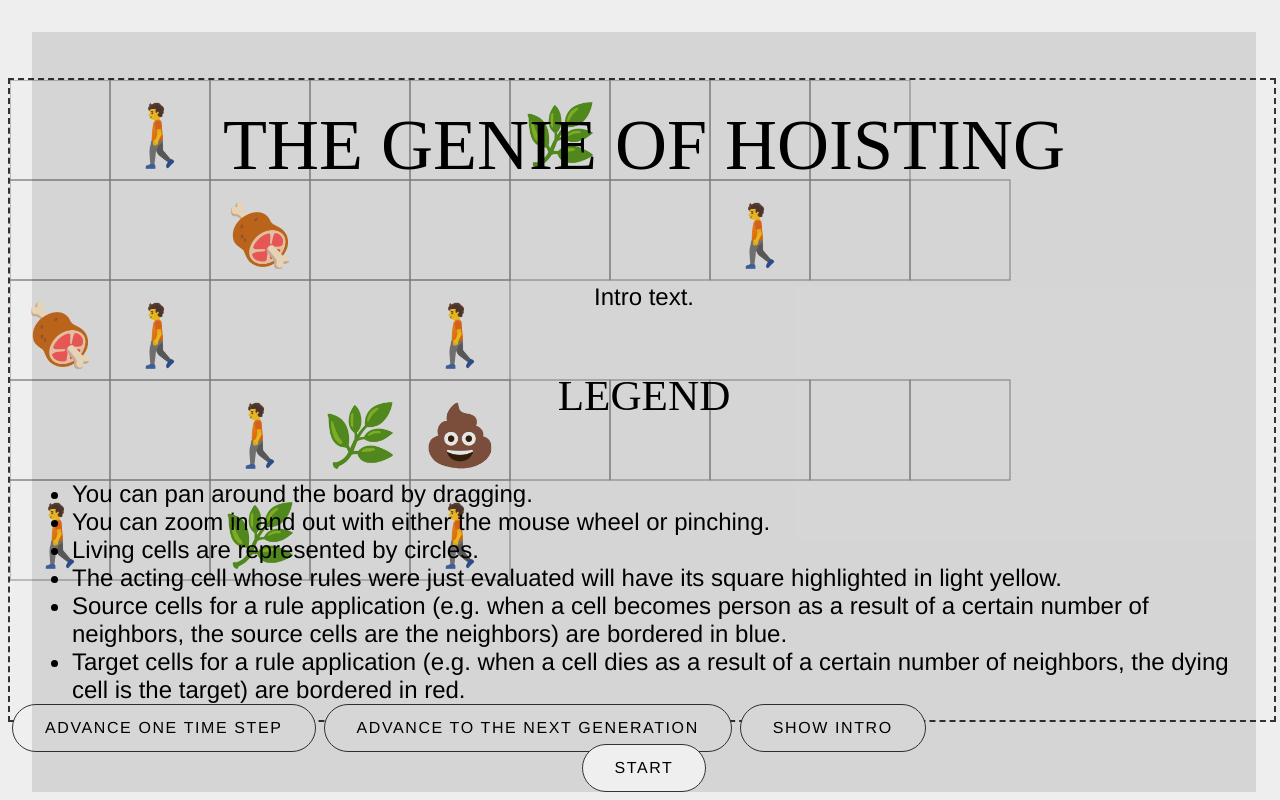
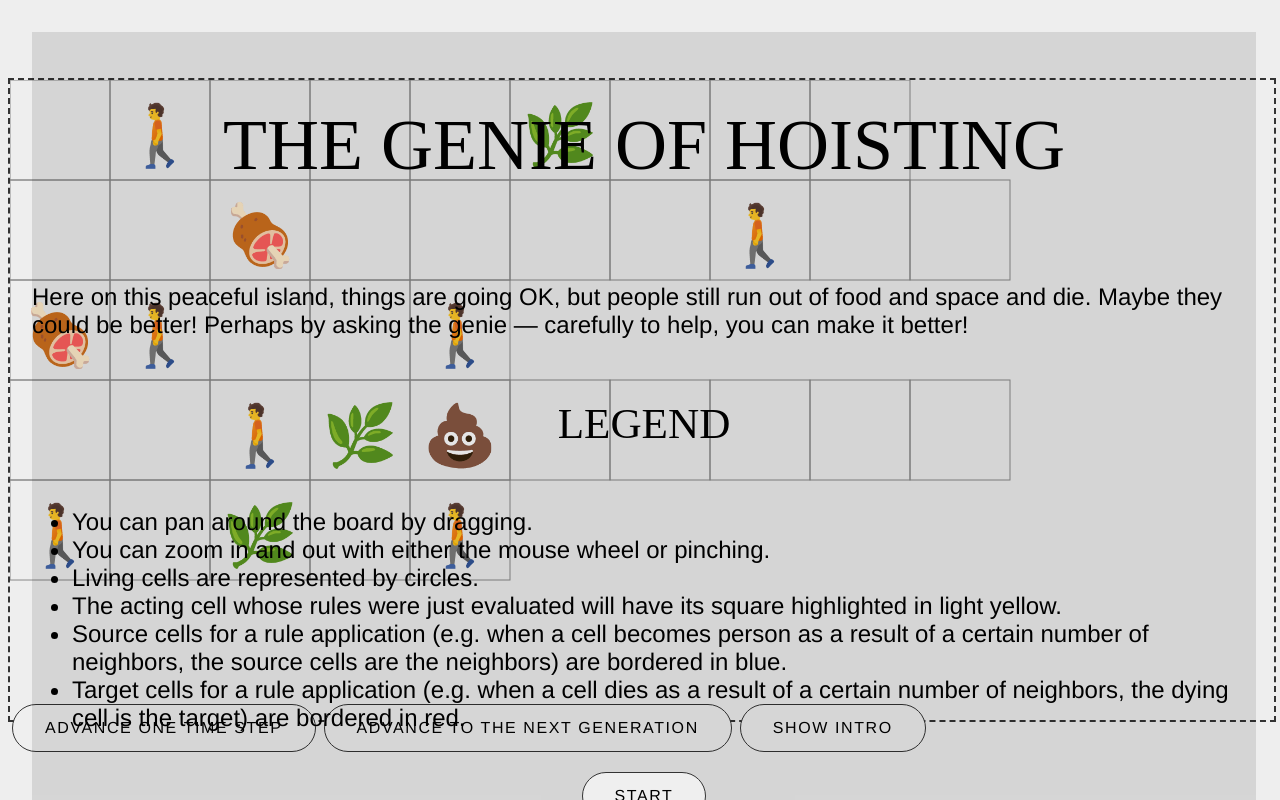
Before and after one commit to jimkang/genie, a website: page index.html in a window 1280 px wide. Shown: the top 800 px of the page. Drawn offline with Linux system fonts and the light colour scheme.

Commit message:
Intro text.

```diff
--- a/index.html
+++ b/index.html
@@ -11,7 +11,7 @@
 
   <section class="explanation">
     <h1 class="title">The Genie of Hoisting</h1>
-    <p>Intro text.</p>
+    <p>Here on this peaceful island, things are going OK, but people still run out of food and space and die. Maybe they could be better! Perhaps by asking the genie &mdash; carefully to help, you can make it better!</p>
     <h2 class="title">Legend</h2>
     <ul>
       <li>You can pan around the board by dragging.</li>
```
